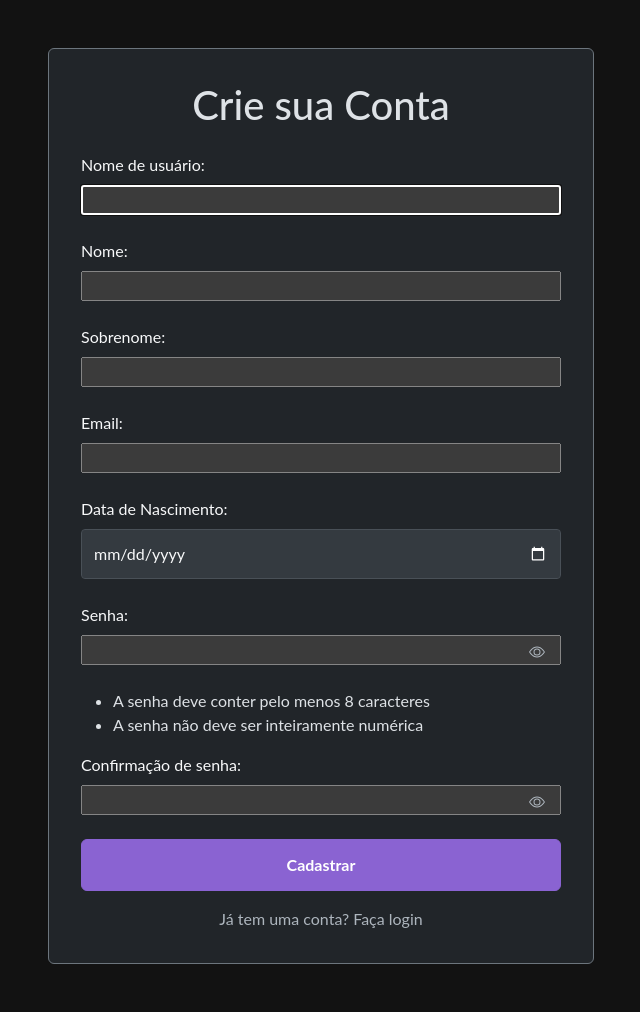
After one commit to LauraMaltarolli/Sapientia, a Django app: page /contas/cadastro/ in a window 1280 px wide. The commit adds this page. Shown: the whole page, without its empty margins (319-959 px from the left). Run offline with Django 5.2, Linux system fonts and the light colour scheme.

Commit message:
Add files via upload

```diff
--- /dev/null
+++ b/app/forms.py
@@ -0,0 +1,36 @@
+from django.contrib.auth.forms import UserCreationForm
+from .models import Usuario
+from datetime import date
+from django import forms
+
+class UsuarioCreateForm(UserCreationForm):
+    # O campo precisa ser definido aqui para que possamos validá-lo
+    data_nascimento = forms.DateField(
+        widget=forms.DateInput(attrs={'type': 'date'}),
+        required=False
+    )
+
+    class Meta(UserCreationForm.Meta):
+        model = Usuario
+        fields = ('username', 'first_name', 'last_name', 'email', 'data_nascimento')
+
+    def clean_data_nascimento(self):
+        # Pega o valor da data de nascimento do formulário
+        data_nascimento = self.cleaned_data.get('data_nascimento')
+
+        if data_nascimento != None:
+            hoje = date.today()
+
+            if data_nascimento > hoje:
+                raise forms.ValidationError("A data de nascimento não pode ser no futuro.", code='data_futura')
+
+            # Calcula a idade do usuário de forma precisa
+            idade = hoje.year - data_nascimento.year - ((hoje.month, hoje.day) < (data_nascimento.month, data_nascimento.day))
+
+            if idade > 130:
+                raise forms.ValidationError("A data de nascimento parece inválida.", code='data_invalida')
+
+            elif idade < 10:
+                raise forms.ValidationError("Você deve ter pelo menos 10 anos para se cadastrar.", code='idade_invalida')
+
+        return data_nascimento
--- a/app/static/css/main.css
+++ b/app/static/css/main.css
@@ -190,3 +190,60 @@ footer> .container {
     background-color: #734fbb;
     border-color: #734fbb;
 }
+
+main .card-body {
+padding: 2rem;
+}
+
+main .form-group {
+margin-bottom: 1.5rem;
+}
+
+main label {
+display: block;
+color: #f8f9fa;
+margin-bottom: 0.5rem;
+}
+
+main input.form-control {
+background-color: #343a40;
+color: #f8f9fa;
+border: 1px solid #495057;
+padding: 0.75rem;
+border-radius: 0.25rem;
+}
+
+main input.form-control:focus {
+background-color: #495057;
+border-color: #8a63d2;
+outline: none;
+box-shadow: 0 0 0 0.2rem rgba(138, 99, 210, 0.25);
+}
+
+main input{
+    width: 100%;
+}
+
+.errorlist {
+    color: #e57373;
+    list-style-type: none;
+    padding: 0;
+    margin: 0.5rem 0 1rem 0;
+    font-size: 0.9em;
+    font-weight: bold;
+}
+
+.password-wrapper {
+    position: relative;
+}
+
+.password-toggle-btn {
+    position: absolute;
+    top: 50%;
+    right: 10px;
+    transform: translateY(-50%);
+    background: none;
+    border: none;
+    color: #adb5bd; /* Cor do ícone */
+    cursor: pointer;
+}
--- /dev/null
+++ b/app/templates/cadastro.html
@@ -0,0 +1,118 @@
+{% load static %}
+<!DOCTYPE html>
+<html lang="pt-br" data-bs-theme="dark">
+<head>
+    <meta charset="UTF-8">
+    <title>Cadastro - Sapientia</title>
+    <link href="https://cdn.jsdelivr.net/npm/bootstrap@5.3.3/dist/css/bootstrap.min.css" rel="stylesheet">
+    <link rel="stylesheet" href="{% static 'css/main.css' %}">
+    <style>
+        main .card{
+            max-width: 600px;
+            margin: 3rem auto;
+        }
+
+        main .btn-primary-custom {
+            width: 100%;
+            padding: 0.8rem;
+            font-weight: bold;
+        }
+
+        main .text-center a:hover {
+            color: #f8f9fa;
+            text-decoration: underline;
+        }
+
+        main .text-center a {
+            color: #adb5bd;
+            text-decoration: none;
+        }
+    </style>
+</head>
+<body>
+    <main class="container">
+        <div class="row justify-content-center">
+            <div class="col-md-6">
+                <div class="card bg-dark border-secondary">
+                    <div class="card-body">
+                        <h1 class="text-center mb-4">Crie sua Conta</h1>
+                        <form method="post">
+                            {% csrf_token %}
+
+                            <div class="form-group">
+                                <label for="{{ form.username.id_for_label }}">Nome de usuário:</label>
+                                {{ form.username }}
+                                {{ form.username.errors }}
+                            </div>
+                            <div class="form-group">
+                                <label for="{{ form.first_name.id_for_label }}">Nome:</label>
+                                {{ form.first_name }}
+                                {{ form.first_name.errors }}
+                            </div>
+                             <div class="form-group">
+                                <label for="{{ form.last_name.id_for_label }}">Sobrenome:</label>
+                                {{ form.last_name }}
+                                {{ form.last_name.errors }}
+                            </div>
+                            <div class="form-group">
+                                <label for="{{ form.email.id_for_label }}">Email:</label>
+                                {{ form.email }}
+                                {{ form.email.errors }}
+                            </div>
+                            <div class="form-group">
+                                <label for="id_data_nascimento">Data de Nascimento:</label>
+                                <input type="date" name="data_nascimento" class="form-control" id="id_data_nascimento">
+                                {{ form.data_nascimento.errors }}
+                            </div>
+
+                            <div class="form-group">
+                                <label for="{{ form.password1.id_for_label }}">Senha:</label>
+                                <div class="password-wrapper">
+                                    {{ form.password1 }}
+                                    <button type="button" class="password-toggle-btn" onclick="togglePassword('{{ form.password1.id_for_label }}')">
+                                        <svg xmlns="http://www.w3.org/2000/svg" width="16" height="16" fill="currentColor" class="bi bi-eye" viewBox="0 0 16 16"><path d="M16 8s-3-5.5-8-5.5S0 8 0 8s3 5.5 8 5.5S16 8 16 8zM1.173 8a13.133 13.133 0 0 1 1.66-2.043C4.12 4.668 5.88 3.5 8 3.5c2.12 0 3.879 1.168 5.168 2.457A13.133 13.133 0 0 1 14.828 8c-.058.087-.122.183-.195.288-.335.48-.83 1.12-1.465 1.755C11.879 11.332 10.119 12.5 8 12.5c-2.12 0-3.879-1.168-5.168-2.457A13.134 13.134 0 0 1 1.172 8z"/><path d="M8 5.5a2.5 2.5 0 1 0 0 5 2.5 2.5 0 0 0 0-5zM4.5 8a3.5 3.5 0 1 1 7 0 3.5 3.5 0 0 1-7 0z"/></svg>
+                                    </button>
+                                </div>
+                                {{ form.password1.errors }}
+                            </div>
+                            <ul>
+                                <li>A senha deve conter pelo menos 8 caracteres</li>
+                                <li>A senha não deve ser inteiramente numérica</li>
+                            </ul>
+
+                            <div class="form-group">
+                                <label for="{{ form.password2.id_for_label }}">Confirmação de senha:</label>
+                                <div class="password-wrapper">
+                                    {{ form.password2 }}
+                                    <button type="button" class="password-toggle-btn" onclick="togglePassword('{{ form.password2.id_for_label }}')">
+                                        <svg xmlns="http://www.w3.org/2000/svg" width="16" height="16" fill="currentColor" class="bi bi-eye" viewBox="0 0 16 16"><path d="M16 8s-3-5.5-8-5.5S0 8 0 8s3 5.5 8 5.5S16 8 16 8zM1.173 8a13.133 13.133 0 0 1 1.66-2.043C4.12 4.668 5.88 3.5 8 3.5c2.12 0 3.879 1.168 5.168 2.457A13.133 13.133 0 0 1 14.828 8c-.058.087-.122.183-.195.288-.335.48-.83 1.12-1.465 1.755C11.879 11.332 10.119 12.5 8 12.5c-2.12 0-3.879-1.168-5.168-2.457A13.134 13.134 0 0 1 1.172 8z"/><path d="M8 5.5a2.5 2.5 0 1 0 0 5 2.5 2.5 0 0 0 0-5zM4.5 8a3.5 3.5 0 1 1 7 0 3.5 3.5 0 0 1-7 0z"/></svg>
+                                    </button>
+                                </div>
+                                {{ form.password2.errors }}
+                            </div>
+
+                            <button type="submit" class="btn btn-primary-custom">Cadastrar</button>
+                        </form>
+                        <div class="text-center mt-3">
+                            <a href="{% url 'login' %}">Já tem uma conta? Faça login</a>
+                        </div>
+                    </div>
+                </div>
+            </div>
+        </div>
+    </main>
+
+    <script>
+        // Função para ver/ocultar senha
+        function togglePassword(fieldId) {
+            const passwordField = document.getElementById(fieldId);
+            const button = passwordField.nextElementSibling;
+            const type = passwordField.getAttribute('type') === 'password' ? 'text' : 'password';
+            passwordField.setAttribute('type', type);
+            // Troca a opacidade do ícone para dar um feedback visual
+            button.style.opacity = (type === 'text') ? '1' : '0.6';
+        }
+
+    </script>
+</body>
+</html>
--- a/app/templates/dilema_detail.html
+++ b/app/templates/dilema_detail.html
@@ -57,7 +57,7 @@
                 <ul class="navbar-nav ms-auto">
                     <li class="nav-item"><a class="nav-link" href="{% url 'index' %}">Início</a></li>
                     <li class="nav-item"><a class="nav-link active" href="{% url 'dilema_list' %}">Dilemas</a></li>
-                    <li class="nav-item"><a class="nav-link" href="#">Meu Diário</a></li>
+                    <li class="nav-item"><a class="nav-link" href="{% url 'diario' %}">Meu Diário</a></li>
                 </ul>
             </div>
         </div>
--- a/app/templates/dilema_list.html
+++ b/app/templates/dilema_list.html
@@ -22,7 +22,7 @@
                 <ul class="navbar-nav ms-auto">
                     <li class="nav-item"><a class="nav-link" href="{% url 'index' %}">Início</a></li>
                     <li class="nav-item"><a class="nav-link active" href="{% url 'dilema_list' %}">Dilemas</a></li>
-                    <li class="nav-item"><a class="nav-link" href="#">Meu Diário</a></li>
+                    <li class="nav-item"><a class="nav-link" href="{% url 'diario' %}">Meu Diário</a></li>
                 </ul>
             </div>
         </div>
--- a/app/templates/index.html
+++ b/app/templates/index.html
@@ -20,9 +20,10 @@
             </button>
             <div class="collapse navbar-collapse" id="navbarNav">
                 <ul class="navbar-nav ms-auto">
-                    <li class="nav-item"><a class="nav-link active" href="#">Início</a></li>
+                    <li class="nav-item"><a class="nav-link" href="{% url 'index' %}">Início</a></li>
                     <li class="nav-item"><a class="nav-link" href="{% url 'dilema_list' %}">Dilemas</a></li>
-                    <li class="nav-item"><a class="nav-link" href="#">Meu Diário</a></li>
+                    <li class="nav-item"><a class="nav-link" href="{% url 'diario' %}">Meu Diário</a></li>
+                    <li class="nav-item"><a class="nav-link" href="{% url 'logout' %}">Logout</a></li>
                 </ul>
             </div>
         </div>
--- a/app/views.py
+++ b/app/views.py
@@ -1,10 +1,12 @@
 from django.shortcuts import render
-from django.views.generic import TemplateView, ListView, DetailView, View
+from django.views.generic import TemplateView, ListView, DetailView, View, CreateView
+from django.contrib.auth.mixins import LoginRequiredMixin
 from .models import *
 import google.generativeai as genai
 from decouple import config
 from django.shortcuts import get_object_or_404, redirect
-
+from .forms import UsuarioCreateForm
+from django.urls import reverse_lazy
 
 class IndexView(View):
     def get(self, request, *args, **kwargs):
@@ -35,7 +37,7 @@ def get_gemini_response(prompt):
     response = model.generate_content(prompt)
     return response.text
 
-class DilemaDetailView(View):
+class DilemaDetailView(LoginRequiredMixin, View):
     def get(self, request, *args, **kwargs):
         dilema = get_object_or_404(Dilema, pk=self.kwargs['pk'])
         sessao, created = SessaoReflexao.objects.get_or_create(
@@ -79,10 +81,18 @@ class TeoriaFilosoficaDetailView(DetailView):
     model = TeoriaFilosofica
     template_name = 'teoria_detail.html'
 
-class DiarioView(ListView):
+class DiarioView(LoginRequiredMixin, ListView):
     model = SessaoReflexao
     template_name = 'diario.html'
     context_object_name = 'sessoes'
 
+    def get_queryset(self):
+        return SessaoReflexao.objects.filter(usuario=self.request.user).order_by('-data_inicio')
+
 class CalculadoraEticaView(TemplateView):
     template_name = 'calculadora_etica.html'
+
+class CadastroView(CreateView):
+    form_class = UsuarioCreateForm
+    template_name = 'cadastro.html'
+    success_url = reverse_lazy('login')
--- a/config/urls.py
+++ b/config/urls.py
@@ -15,12 +15,16 @@ Including another URLconf
     2. Add a URL to urlpatterns:  path('blog/', include('blog.urls'))
 """
 from django.contrib import admin
-from django.urls import path
+from django.urls import path, include
 from app.views import *
+
 
 urlpatterns = [
     path('admin/', admin.site.urls),
     path('', IndexView.as_view(), name='index'),
     path('dilemas/', DilemaListView.as_view(), name='dilema_list'),
     path('dilemas/<int:pk>/', DilemaDetailView.as_view(), name='dilema_detail'),
+    path('meu-diario/', DiarioView.as_view(), name='diario'),
+    path('contas/cadastro/', CadastroView.as_view(), name='cadastro'),
+    path('contas/', include('django.contrib.auth.urls')),
 ]
```
Also changed, not shown: app/templates/diario.html (+62 -0 lines), app/templates/registration/login.html (added, +78 -0 lines), config/settings.py (+10 -6 lines).
